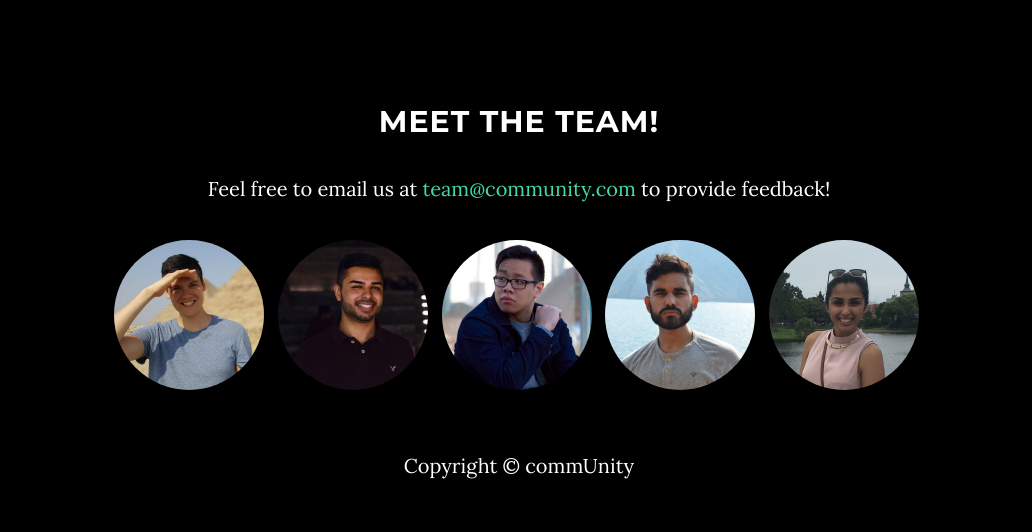
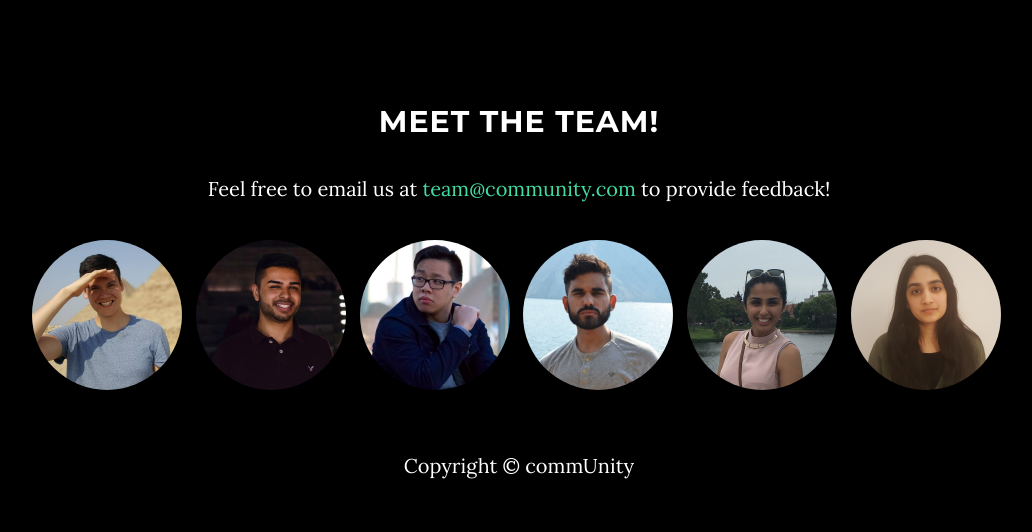
Before and after one commit to BrandonTang/commUnity, a Flask app: template templates/index.html in a window 1280 px wide. Shown: the part 2560-3092 px from the top of the page, without its empty margins (121-1153 px from the left). Run offline with Flask 2, Linux system fonts and the light colour scheme; the template is opened without the code that fills it, so the values that code supplies are empty; some libraries are stand-ins or nearby versions.

Commit message:
Added a team member to team section

```diff
--- a/templates/index.html
+++ b/templates/index.html
@@ -182,6 +182,9 @@
                     <li>
                         <a href="https://www.linkedin.com/in/pallak-anand-030384101/"><img style="border-radius: 50%;max-width: 150px;" src="/static/img/pallak.png" /></a>
                     </li>
+                    <li>
+                        <img style="border-radius: 50%;max-width: 150px;" src="/static/img/rabab.png" />
+                    </li>
                 </ul>
             </div>
         </div>
```
